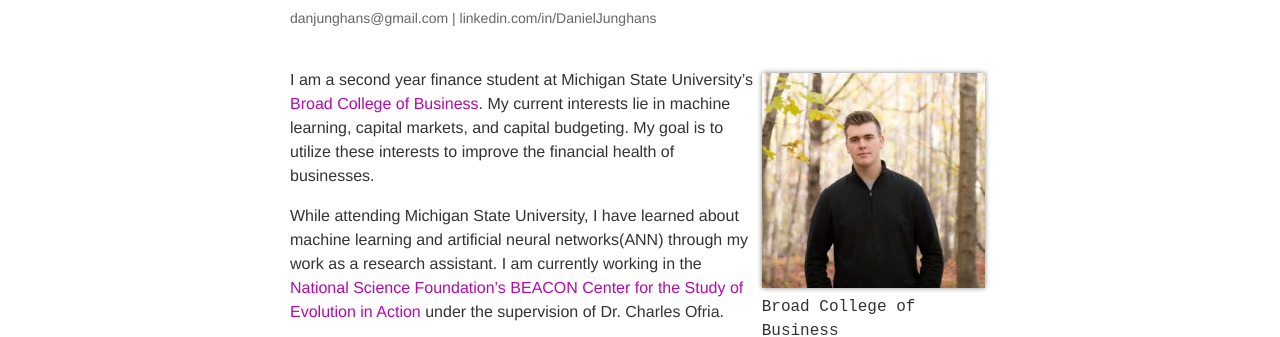
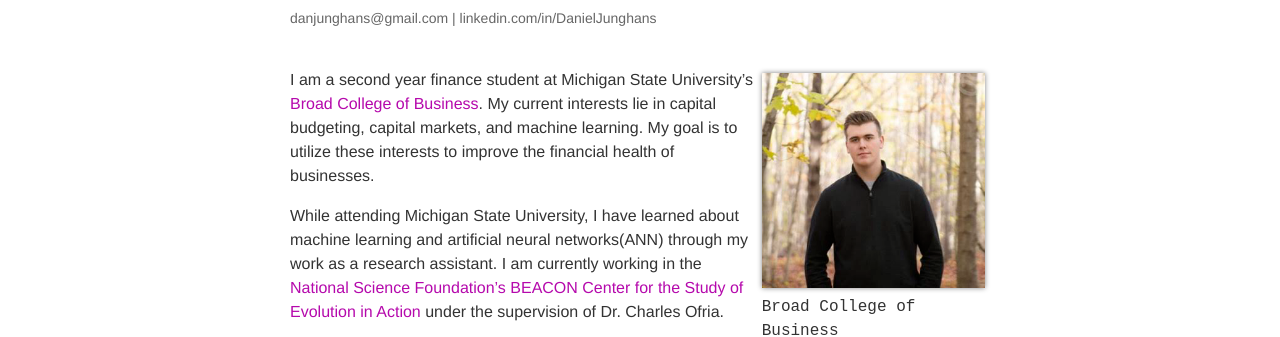
Before and after one commit to DanielJunghans/danieljunghans.github.io, a Jekyll site: the page built from _pages/about.md, in a window 1280 px wide. Shown: the part 146-483 px from the top of the page. Built offline with Jekyll 4.4.1, drawn with Linux system fonts in a browser that asks for light colours; nearby versions of some CDN libraries.

```diff
--- a/_pages/about.md
+++ b/_pages/about.md
@@ -16,7 +16,7 @@ profile:
 news: false
 social: true
 ---
-I am a second year finance student at Michigan State University's [Broad College of Business](https://broad.msu.edu/). My current interests lie in machine learning, capital markets, and capital budgeting. My goal is to utilize these interests to improve the financial health of businesses.
+I am a second year finance student at Michigan State University's [Broad College of Business](https://broad.msu.edu/). My current interests lie in capital budgeting, capital markets, and machine learning. My goal is to utilize these interests to improve the financial health of businesses.
 
 While attending Michigan State University, I have learned about machine learning and artificial neural networks(ANN) through my work as a research assistant. I am currently working in the [National Science Foundation's BEACON Center for the Study of Evolution in Action](https://www3.beacon-center.org/) under the supervision of Dr. Charles Ofria.
 
```
